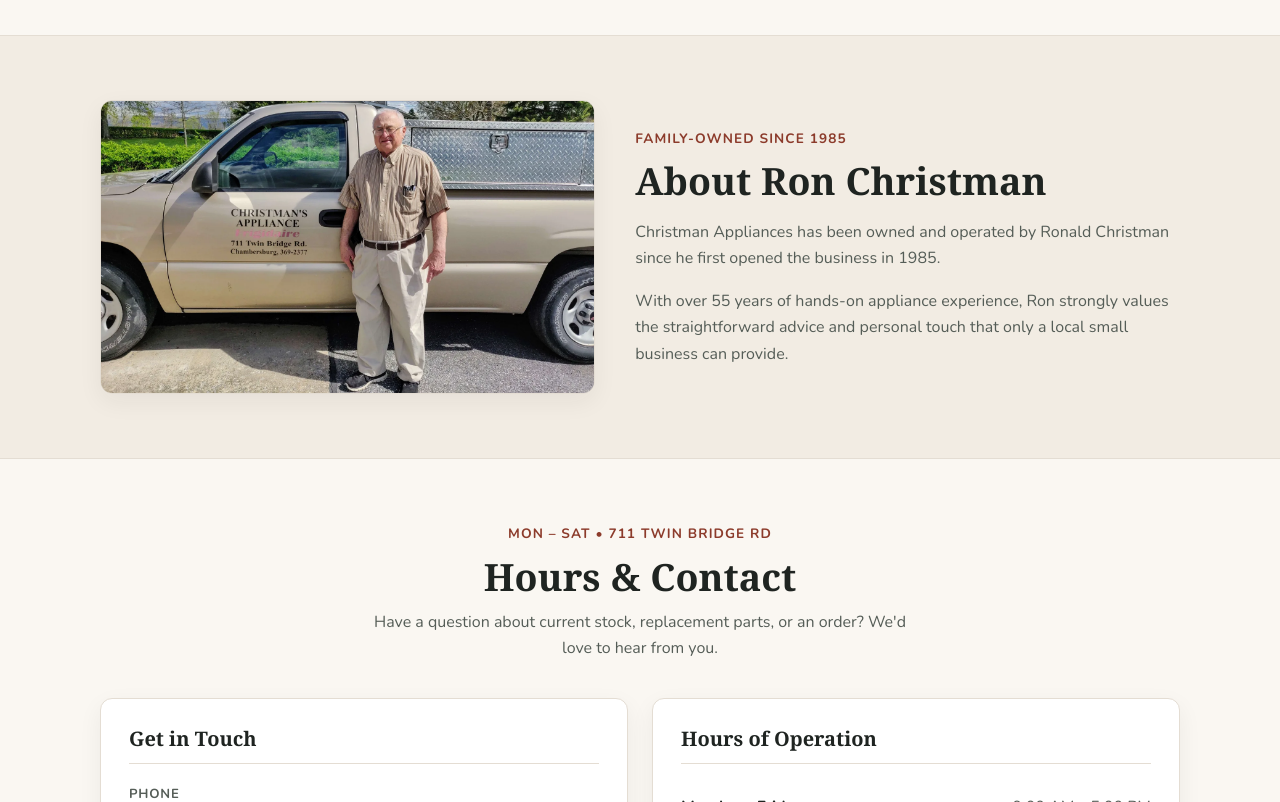
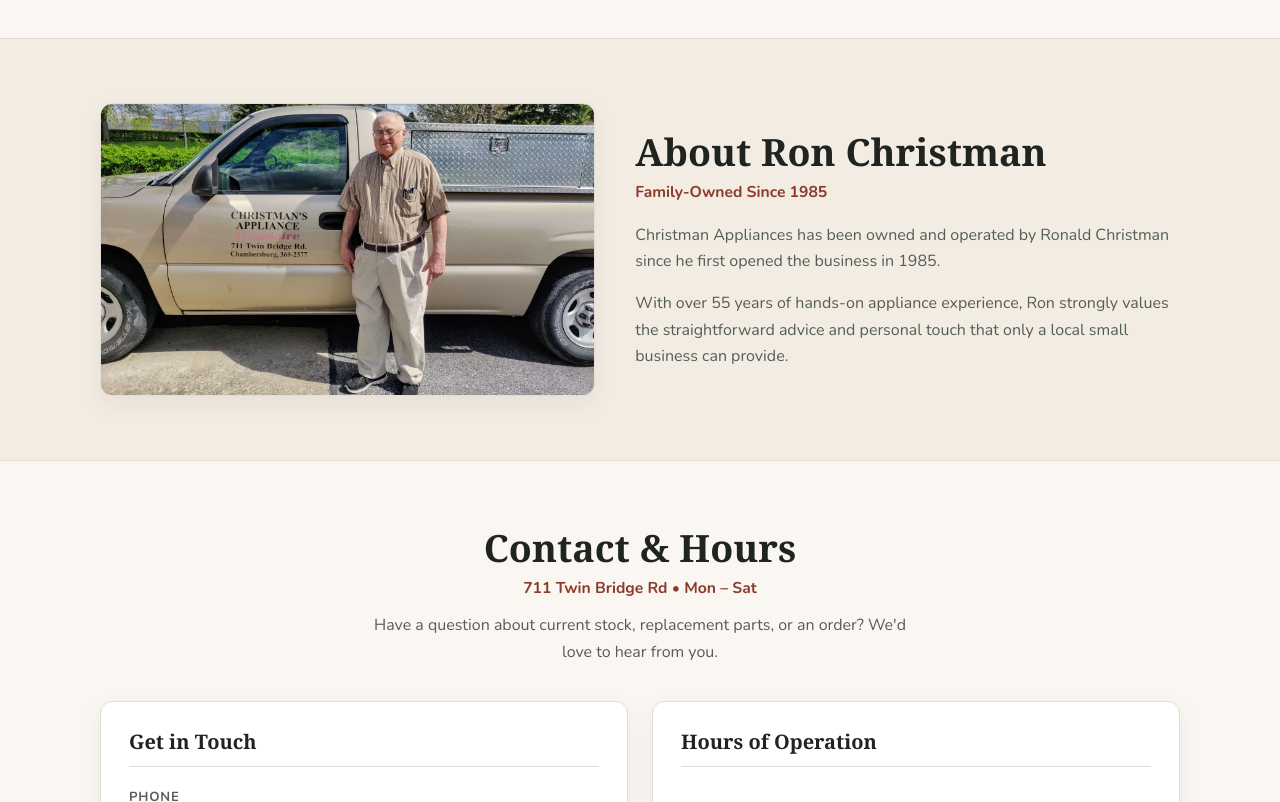
Before and after one commit to TwitchBronBron/ChristmanAppliances.com, a website built with Vite: page index.html in a window 1280 px wide. Shown: the part 1700-2502 px from the top of the page. Built offline with nearby package versions, Linux system fonts and the light colour scheme; a web font is replaced by a local one.

Commit message:
Phase 3b: unify heading subtitles and match Contact & Hours order

```diff
--- a/index.html
+++ b/index.html
@@ -98,8 +98,8 @@
                     </a>
 
                     <div class="hero-body">
+                        <h1>Christman Appliances</h1>
                         <p class="eyebrow">711 Twin Bridge Road, Chambersburg, PA 17202</p>
-                        <h1>Christman Appliances</h1>
                         <p class="hero-lead">
                             New and personally inspected used home appliances, replacement parts, and honest small-business service since 1985.
                         </p>
@@ -134,8 +134,8 @@
         <section id="sales" class="section">
             <div class="container">
                 <div class="section-header">
+                    <h2>Sales &amp; Replacement Parts</h2>
                     <p class="eyebrow">New &amp; Inspected Used</p>
-                    <h2>Sales &amp; Replacement Parts</h2>
                 </div>
 
                 <div class="split-layout">
@@ -190,8 +190,8 @@
                     </a>
 
                     <div class="split-copy">
+                        <h2>About Ron Christman</h2>
                         <p class="eyebrow">Family-Owned Since 1985</p>
-                        <h2>About Ron Christman</h2>
                         <p>
                             Christman Appliances has been owned and operated by Ronald Christman since he first opened the business in 1985.
                         </p>
@@ -206,8 +206,8 @@
         <section id="contact" class="section">
             <div class="container">
                 <div class="section-header">
-                    <p class="eyebrow">Mon &ndash; Sat &bull; 711 Twin Bridge Rd</p>
-                    <h2>Hours &amp; Contact</h2>
+                    <h2>Contact &amp; Hours</h2>
+                    <p class="eyebrow">711 Twin Bridge Rd &bull; Mon &ndash; Sat </p>
                     <p class="section-subtitle">
                         Have a question about current stock, replacement parts, or an order? We'd love to hear from you.
                     </p>
--- a/style.css
+++ b/style.css
@@ -104,12 +104,10 @@ p:last-child {
 }
 
 .eyebrow {
-    font-size: 0.85rem;
+    font-size: 0.98rem;
     font-weight: 700;
-    text-transform: uppercase;
-    letter-spacing: 0.08em;
     color: var(--accent);
-    margin-block-end: 0.5rem;
+    margin-block: 0.35rem 0;
 }
 
 /* Header */
@@ -359,6 +357,10 @@ p:last-child {
 }
 
 .split-copy h2 {
+    margin-block-end: 0;
+}
+
+.split-copy .eyebrow {
     margin-block-end: 1rem;
 }
 
```
